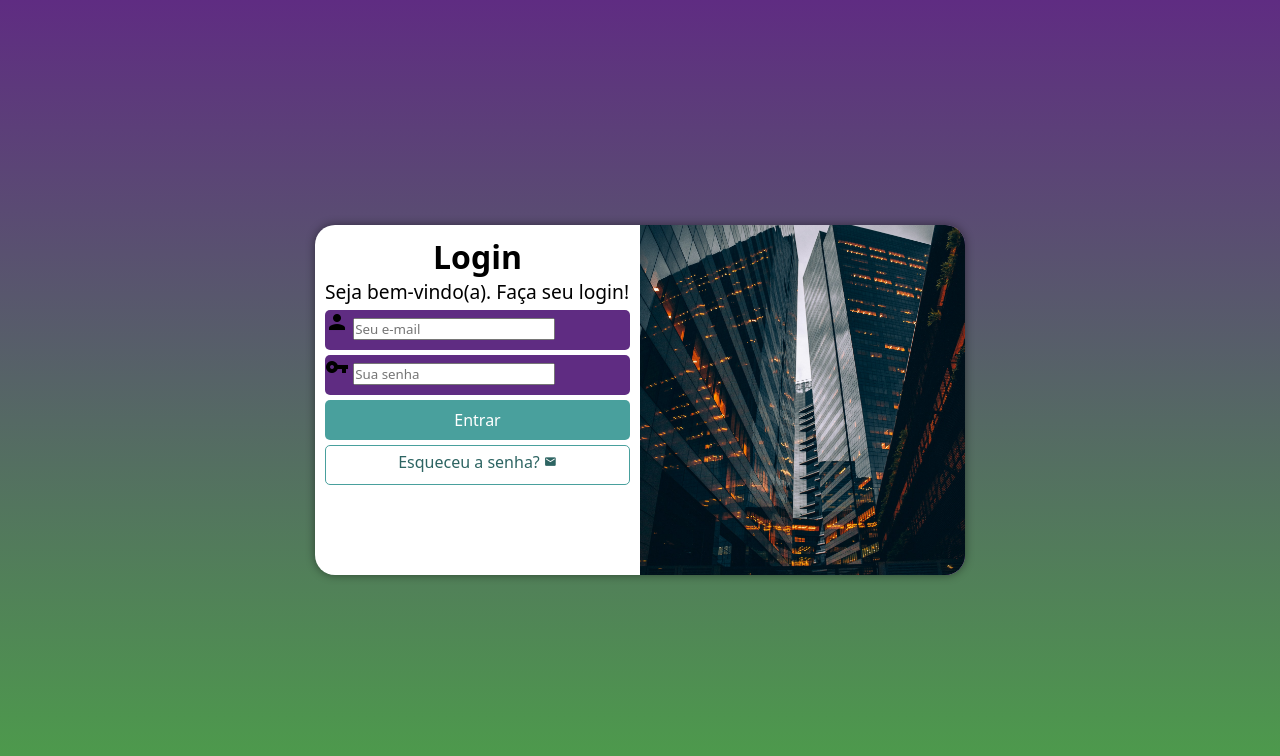
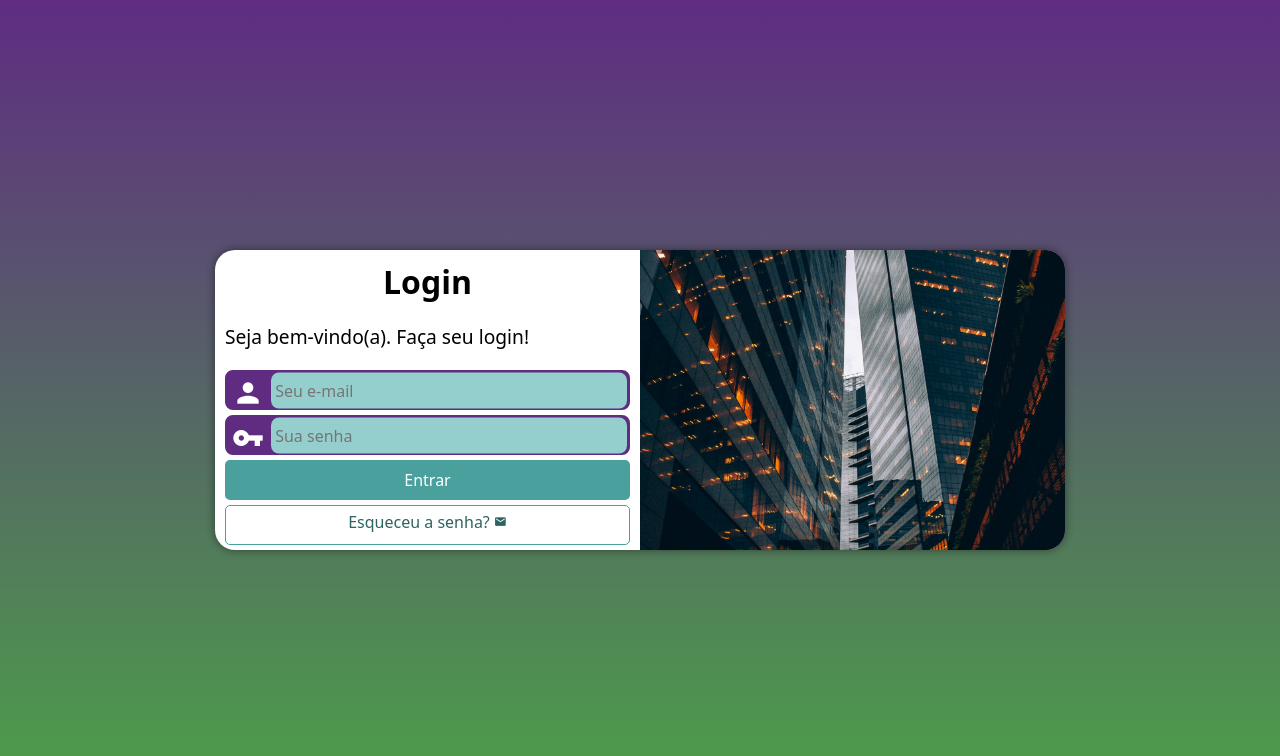
Before and after one commit to nicollas18/projeto-login, a plain HTML site: page index.html in a window 1280 px wide. Drawn offline with Linux system fonts and the light colour scheme.

Commit message:
finalizando projeto

```diff
--- a/index.html
+++ b/index.html
@@ -42,6 +42,8 @@
 
                 </form>
 
+                <iframe frame src="" frameborder="0"></iframe>
+
             </div>
         </section>
     </main>
--- a/style/media-query.css
+++ b/style/media-query.css
@@ -11,7 +11,7 @@ Grndes telas: acima de 1201px
 
 */
 
-@media screen and (min-width: 481px) and (max-width:768px){
+@media screen and (min-width: 481px) and (max-width:1000px){
 
     body {
         background-image: linear-gradient(to top, #4ca049, #5f2c82);
@@ -19,6 +19,7 @@ Grndes telas: acima de 1201px
 
     #login {
         width: 80vw;
+        height: 280px;
     }
 
     #imagem {
@@ -41,16 +42,22 @@ Grndes telas: acima de 1201px
     #login > div > p {
         font-size: 0.8em;
     }
+
+    .campo >input {
+        transform: translateY(-13px);
+    }
 }
 
-@media screen and (min-width: 769px){
+@media screen and (min-width: 1000px){
 
     body {
         background-image: linear-gradient(to top, #4ca049, #5f2c82);
+
     }
 
     #login {
-        width: 650px;
+        width: 850px;
+        height: 300px;
     }
 
     #imagem {
@@ -74,6 +81,10 @@ Grndes telas: acima de 1201px
         font-size: 1.2em;
     }
 
+    .campo >input {
+        transform: translateY(-12.5px);
+    }
+
 
 
 }
--- a/style/style.css
+++ b/style/style.css
@@ -28,15 +28,15 @@ main {
     position: absolute;
     top: 50%;
     left: 50%;
-    transform: translate(-50%, -50%);
     overflow: hidden;
 
     background-color: white;
     width: 260px;
-    height: 350px;
+    height: 380px;
     border-radius: 20px;
     box-shadow: 0px 0px 10px rgba(0, 0, 0, 0.450);
 
+    transform: translate(-50%, -50%);
     transition: width .3s, heigth .3s;
     transition-timing-function: ease; /* suave */
 }
@@ -64,15 +64,40 @@ main {
 
 form > div.campo {
     background-color: #5f2c82;
+    border: 2px solid #5f2c82;
     display: block;
     width: 100%;
     height: 40px;
-    border-radius: 5px;
+    border-radius: 8px;
     margin: 5px 0px;
 }
 
 div.campo > label {
     display: none;
+}
+
+.campo > span {
+    color: white;
+
+    font-size: 2em;
+    width: 40px;
+    padding: 5px;
+}
+
+.campo > input {
+    background-color: #94cfcd;
+    font-size: 1em;
+    width: calc(100% - 45px);
+    height: 100%;
+    border: 0px;
+    border-radius: 8px;
+    padding: 4px;
+    transform: translateY(-13px);
+}
+
+.campo > input:focus-within {
+    background-color: white;
+
 }
 
 form > input[type=submit] {
@@ -113,3 +138,8 @@ form > a.botao:hover {
 form > a.botao > span {
     font-size: 0.8em;
 }
+
+#formulario > p {
+    font-size: 1em;
+    margin: 20px 0px;
+}
```
